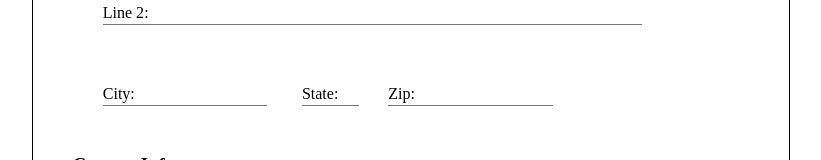
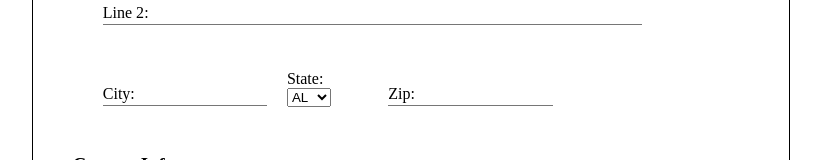
Before and after one commit to mtramantT/av_register, a React (Create React App) app: page / in a window 1280 px wide. Shown: the part 524-684 px from the top of the page, without its empty margins (229-1050 px from the left). Built offline with nearby package versions, Linux system fonts and the light colour scheme.

Commit message:
changed state input to a select element

```diff
--- a/src/components/form/Input.tsx
+++ b/src/components/form/Input.tsx
@@ -3,9 +3,10 @@ import styled from "styled-components";
 
 interface InputProps extends React.HTMLAttributes<HTMLInputElement>, Partial<PartialInputProps> {
     value: string;
-    style?: React.CSSProperties
 }
 interface PartialInputProps {
+    style?: React.CSSProperties
+    maxLength: number;
     label: string;
     onFocus: (event: React.FocusEvent<HTMLInputElement>) => void;
     onBlur: (event: React.FocusEvent<HTMLInputElement>) => void;
@@ -73,6 +74,7 @@ export const Input: React.FC<InputProps> = (props: InputProps): JSX.Element => {
                 onFocus={onFocus}
                 onBlur={onBlur}
                 value={props.value}
+                maxLength={props.maxLength}
             />
         </InputWrapper>
     )
--- a/src/components/form/StateSelector.tsx
+++ b/src/components/form/StateSelector.tsx
@@ -2,32 +2,36 @@ import React from "react"
 import styled from "styled-components"
 import { states, StatesKey } from './types'
 
-type States = typeof states;
 interface StateSelectorProps {
     id: string;
+    value: string;
     identifier?: StatesKey;
     label?: string;
+    onSelect: () => void;
 }
-
 
 const SelectWrapper = styled.div``;
 const SelectLabel = styled.label``;
 const SelectBox = styled.select``;
 const Option = styled.option``;
 
-const mapOptions = (states: States, identifier: StatesKey): JSX.Element[] => {
-    return states.map((state) => <Option>{state[identifier]}</Option>)
-}
-
 export const StateSelector: React.FC<StateSelectorProps> = (props: StateSelectorProps): JSX.Element => {
     const [identifier, setIdentifier] = React.useState<StatesKey>(props.identifier || 'abr')
-
-    const stateList = states;
 
     React.useEffect(() => {
         const identifier = props.identifier || 'abr';
         setIdentifier(identifier);
     }, [props.identifier])
+
+    const mapOptions = React.useMemo(() => {
+        const statesList = states;
+        const ide = identifier;
+        return statesList.map((state) => {
+            return props.value === state[ide]
+                ? <Option selected={true}>{state[ide]}</Option>
+                :<Option>{state[ide]}</Option>
+        })
+    }, [props.value, identifier])
 
     return (
         <SelectWrapper>
@@ -35,8 +39,9 @@ export const StateSelector: React.FC<StateSelectorProps> = (props: StateSelector
             <SelectBox
                 id={props.id}
                 name={props.id}
+                onSelect={props.onSelect}
             >
-                {mapOptions(stateList, identifier)}
+                {mapOptions}
             </SelectBox>
         </SelectWrapper>
     )
--- a/src/components/form/index.ts
+++ b/src/components/form/index.ts
@@ -1,4 +1,5 @@
 export * from './Input';
+export * from './StateSelector';
 export * from './Button';
 export * from './Bannar';
 export * from './HorizontalLine';
--- a/src/components/layout/AddressLayout.tsx
+++ b/src/components/layout/AddressLayout.tsx
@@ -1,5 +1,5 @@
 import React from 'react';
-import { Input, Hr } from '../form';
+import { Input, Hr, StateSelector } from '../form';
 import { Column, Row } from '../grid';
 import { RegistrationFieldAttr } from './types';
 
@@ -15,6 +15,9 @@ const colSpan = 10
 
 export const AddressLayout: React.FC<AddressLayoutProps> = (props: AddressLayoutProps) => {
     const { line1FieldAttr, line2FieldAttr, cityFieldAttr, stateFieldAttr, zipfieldAttr } = props;
+    const handleSelectChange = () => {
+        stateFieldAttr.onChange({} as React.ChangeEvent<HTMLInputElement>);
+    }
     return (
         <>
             <h3>Address Info</h3>
@@ -46,16 +49,18 @@ export const AddressLayout: React.FC<AddressLayoutProps> = (props: AddressLayout
                         value={cityFieldAttr.value}/>
                 </Column>
                 <Column colSpan={1}>
-                    <Input
+                    <StateSelector
                         id="state"
                         label="State"
-                        onChange={stateFieldAttr.onChange}
-                        value={stateFieldAttr.value}/>
+                        value={stateFieldAttr.value}
+                        onSelect={handleSelectChange}
+                        />
                 </Column>
                 <Column colSpan={3}>
                     <Input
                         id="zip"
                         label="Zip"
+                        maxLength={5}
                         onChange={zipfieldAttr.onChange}
                         value={zipfieldAttr.value}/>
                 </Column>
```
